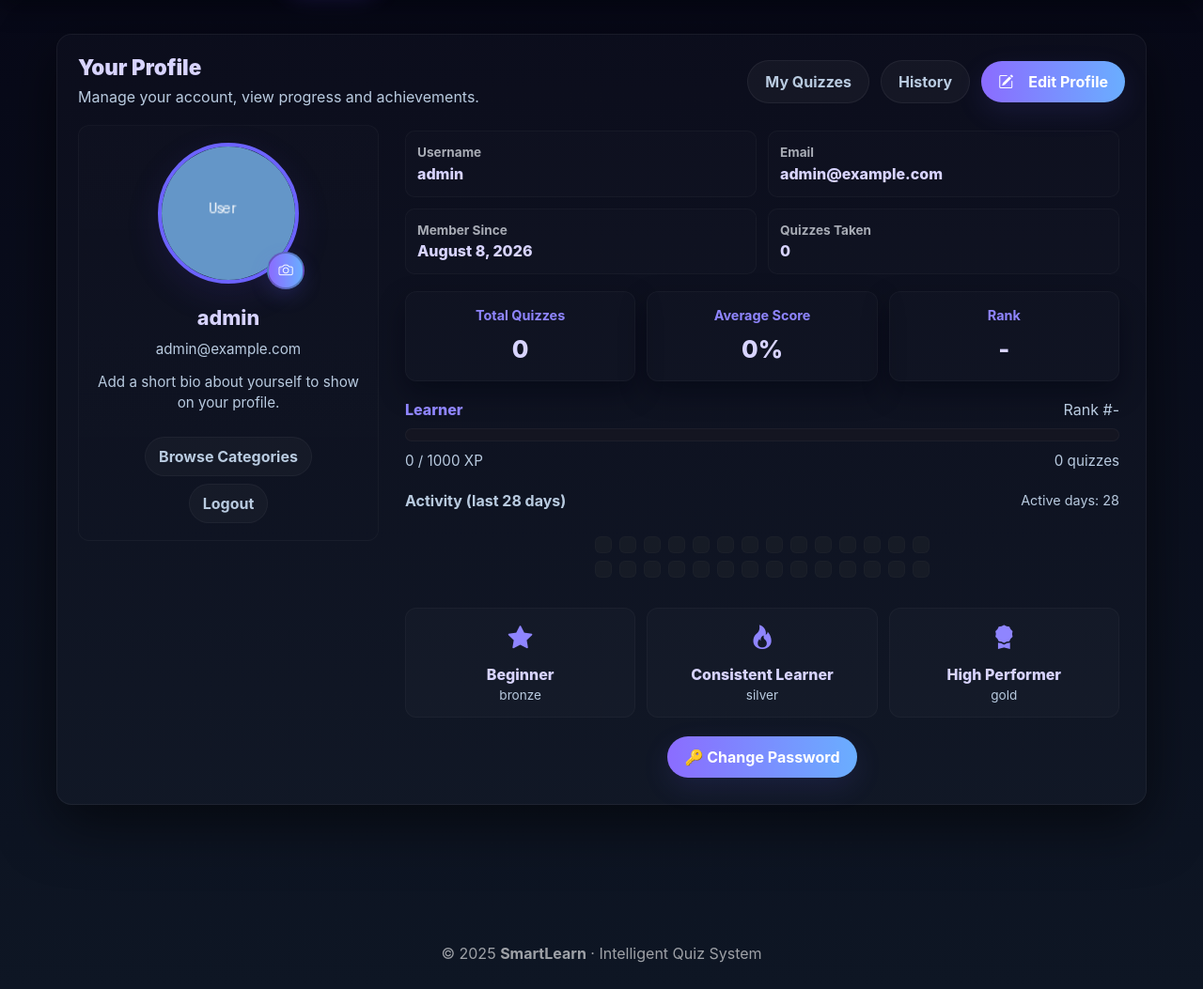
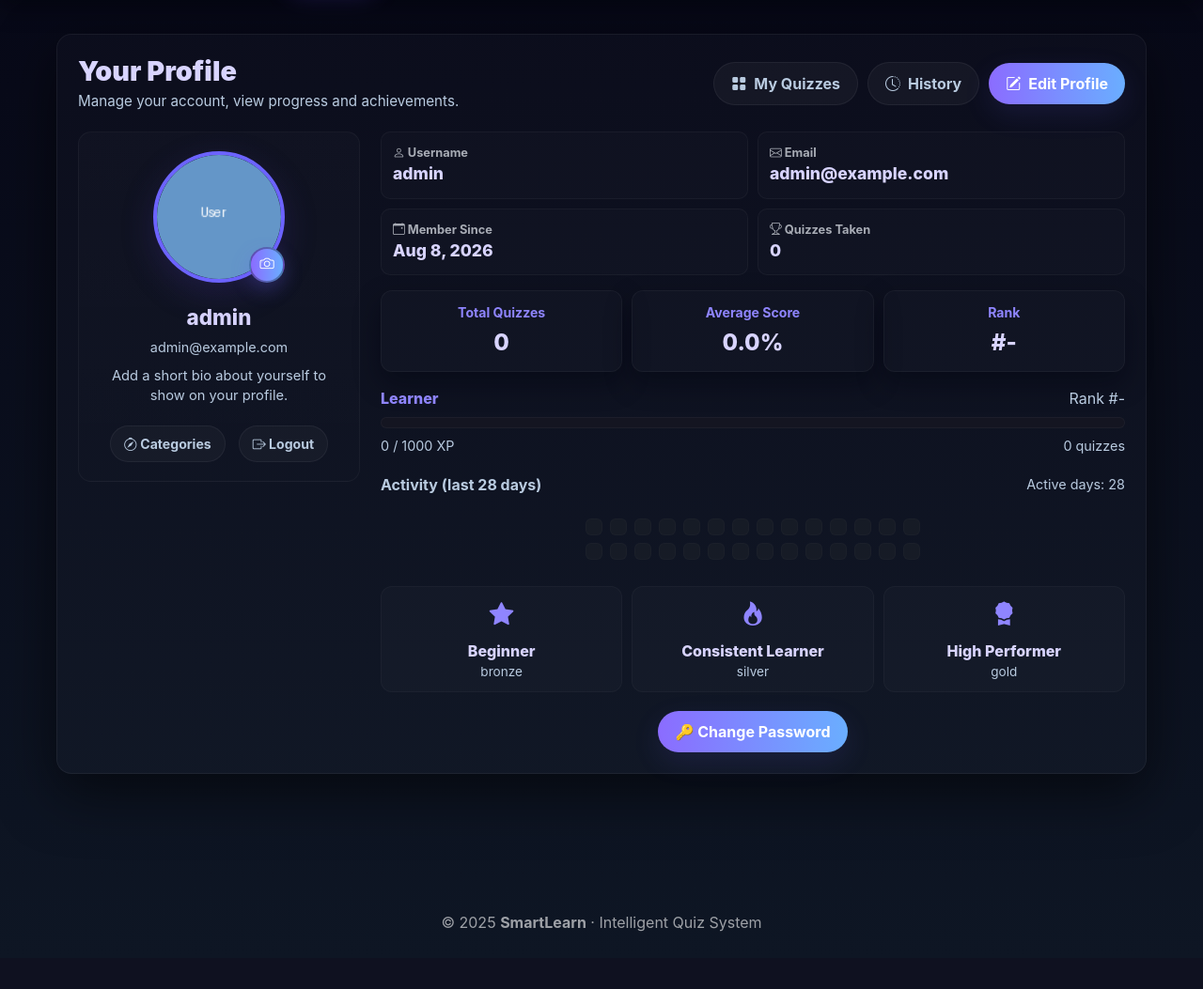
Before and after one commit to Lohithkumar088/INTELLIGENT-QUIZ-MANAGEMENT-SYSTEM, a Django app: page /profile/ in a window 1280 px wide. Shown: the part 65-1118 px from the top of the page at 94% size. After the commit the page ends 1057 px from the top, so only its background shows below. Run offline with Django 5.2, Linux system fonts and the light colour scheme; a user stored in the database is signed in; data comes from the database, SQL or seed files in the repository.

Commit message:
Optimize profile page for mobile, tablet, and desktop with responsive actions, grid, and modals

```diff
--- a/templates/users/profile.html
+++ b/templates/users/profile.html
@@ -34,10 +34,19 @@
 
 /* top row */
 .profile-top{
-  display:flex; justify-content:space-between; align-items:center; gap:12px; margin-bottom:18px;
+  display:flex; justify-content:space-between; align-items:center; gap:14px; margin-bottom:20px; flex-wrap: wrap;
 }
-.profile-title{ font-size:1.4rem; font-weight:900; color:var(--hero-text); margin:0; }
-.profile-sub{ color:var(--muted); margin-top:6px; }
+.profile-top-actions {
+  display: flex; gap: 10px; align-items: center; flex-wrap: wrap;
+}
+@media(max-width: 768px) {
+  .profile-top { flex-direction: column; align-items: flex-start; }
+  .profile-top-actions { width: 100%; justify-content: flex-start; }
+  .profile-top-actions .btn-pill { flex: 1; justify-content: center; min-width: 100px; font-size: 0.9rem; padding: 10px 12px; }
+}
+
+.profile-title{ font-size:clamp(1.4rem, 4.5vw, 1.8rem); font-weight:900; color:var(--hero-text); margin:0; }
+.profile-sub{ color:var(--muted); margin-top:4px; font-size: 0.95rem; }
 
 /* shared button styles (match home) */
 .btn-pill{ padding:10px 18px; border-radius:50px; font-weight:700; display:inline-flex; gap:8px; align-items:center; text-decoration:none; cursor:pointer; border:none; }
@@ -45,81 +54,86 @@
 .btn-ghost{ background: rgba(255,255,255,0.04); color:var(--muted); border:1px solid rgba(255,255,255,0.06); }
 
 /* layout */
-.profile-grid{ display:grid; grid-template-columns:320px 1fr; gap:22px; align-items:start; }
+.profile-grid{ display:grid; grid-template-columns:300px 1fr; gap:22px; align-items:start; }
 @media(max-width:880px){ .profile-grid{ grid-template-columns:1fr; } }
 
 /* left column */
 .profile-left{
-  padding:18px; border-radius:12px;
-  background: linear-gradient(180deg, rgba(255,255,255,0.01), rgba(255,255,255,0.005));
-  border:1px solid rgba(255,255,255,0.03);
+  padding:20px 16px; border-radius:14px;
+  background: linear-gradient(180deg, rgba(255,255,255,0.02), rgba(255,255,255,0.008));
+  border:1px solid rgba(255,255,255,0.04);
   text-align:center; position:relative;
 }
 .avatar-wrap{ position:relative; display:inline-block; }
 .profile-avatar{
-  width:150px; height:150px; border-radius:50%; object-fit:cover;
-  border:4px solid #6C63FF; box-shadow:0 12px 34px rgba(72,52,160,0.18);
-  display:block;
+  width: clamp(110px, 26vw, 140px); height: clamp(110px, 26vw, 140px); border-radius:50%; object-fit:cover;
+  border:4px solid #6C63FF; box-shadow:0 12px 34px rgba(72,52,160,0.25);
+  display:block; margin: 0 auto;
 }
 .avatar-edit {
-  position:absolute; right:-6px; bottom:-6px;
+  position:absolute; right:0px; bottom:0px;
   background:linear-gradient(90deg,var(--accent-start),var(--accent-end));
-  border-radius:999px; width:40px; height:40px; display:flex; align-items:center; justify-content:center;
-  box-shadow:0 8px 20px rgba(108,99,255,0.18); cursor:pointer; border:2px solid rgba(0,0,0,0.25);
+  border-radius:999px; width:38px; height:38px; display:flex; align-items:center; justify-content:center;
+  box-shadow:0 8px 20px rgba(108,99,255,0.25); cursor:pointer; border:2px solid rgba(0,0,0,0.3);
 }
 .avatar-edit i{ color:white; font-size:0.95rem; }
 
-.profile-name{ margin-top:14px; font-weight:800; color:var(--hero-text); font-size:1.35rem; }
-.profile-email{ color:var(--muted); margin-top:6px; font-size:0.95rem; }
-.profile-bio{ color:var(--muted); margin-top:12px; font-size:0.95rem; }
+.profile-name{ margin-top:14px; font-weight:800; color:var(--hero-text); font-size:clamp(1.2rem, 3.5vw, 1.4rem); }
+.profile-email{ color:var(--muted); margin-top:4px; font-size:0.9rem; word-break: break-all; }
+.profile-bio{ color:var(--muted); margin-top:10px; font-size:0.92rem; line-height: 1.4; }
 
 /* quick actions */
 .small-action{
-  display:inline-block; margin:8px 6px 0 6px; padding:8px 14px; border-radius:40px;
-  background: rgba(255,255,255,0.03); color:var(--muted); font-weight:700; border:1px solid rgba(255,255,255,0.04); text-decoration:none;
+  display:inline-block; margin:6px 4px 0 4px; padding:8px 14px; border-radius:40px;
+  background: rgba(255,255,255,0.03); color:var(--muted); font-weight:700; border:1px solid rgba(255,255,255,0.05); text-decoration:none; font-size: 0.88rem;
 }
-.small-action:hover{ transform:translateY(-3px); }
+.small-action:hover{ transform:translateY(-2px); color: #fff; }
 
 /* right column */
-.profile-right{ padding:6px; }
+.profile-right{ padding:0px; }
 
 /* info grid */
-.info-grid{ display:grid; grid-template-columns:1fr 1fr; gap:12px; margin-bottom:18px; }
-@media(max-width:520px){ .info-grid{ grid-template-columns:1fr; } }
-.info-item{ padding:12px; border-radius:10px; background: rgba(255,255,255,0.01); border:1px solid rgba(255,255,255,0.03); }
-.info-label{ color:#A8ACB5; font-weight:700; display:block; font-size:0.85rem; }
-.info-value{ color:var(--hero-text); font-weight:800; margin-top:6px; }
+.info-grid{ display:grid; grid-template-columns:1fr 1fr; gap:10px; margin-bottom:16px; }
+@media(max-width:520px){ .info-grid{ grid-template-columns:1fr 1fr; gap: 8px; } }
+.info-item{ padding:12px; border-radius:10px; background: rgba(255,255,255,0.015); border:1px solid rgba(255,255,255,0.04); }
+.info-label{ color:#A8ACB5; font-weight:700; display:block; font-size:0.8rem; }
+.info-value{ color:var(--hero-text); font-weight:800; margin-top:4px; font-size: clamp(0.95rem, 3vw, 1.1rem); word-break: break-word; }
 
 /* stats */
-.stats-grid{ display:grid; grid-template-columns: repeat(auto-fit, minmax(130px, 1fr)); gap:12px; margin-top:6px; }
-.stat-card{ padding:14px 16px; border-radius:12px; border:1px solid rgba(255,255,255,0.03); background: rgba(255,255,255,0.01); text-align:center; box-shadow:0 12px 28px rgba(2,4,16,0.45); }
-.stat-title{ color:#8F85FF; font-weight:700; font-size:0.9rem; }
-.stat-value{ color:var(--hero-text); font-size:clamp(1.3rem, 4vw, 1.6rem); font-weight:800; margin-top:6px; }
+.stats-grid{ display:grid; grid-template-columns: repeat(3, 1fr); gap:10px; margin-top:6px; }
+@media(max-width: 480px){ .stats-grid{ grid-template-columns: repeat(3, 1fr); gap: 6px; } }
+.stat-card{ padding:12px 10px; border-radius:12px; border:1px solid rgba(255,255,255,0.04); background: rgba(255,255,255,0.015); text-align:center; box-shadow:0 12px 28px rgba(2,4,16,0.45); }
+.stat-title{ color:#8F85FF; font-weight:700; font-size:clamp(0.72rem, 2.2vw, 0.88rem); }
+.stat-value{ color:var(--hero-text); font-size:clamp(1.1rem, 3.8vw, 1.5rem); font-weight:800; margin-top:4px; }
 
 /* XP */
-.xp-container{ margin-top:18px; }
-.xp-bar{ height:14px; border-radius:10px; background:#141521; overflow:hidden; border:1px solid rgba(255,255,255,0.04); }
+.xp-container{ margin-top:16px; }
+.xp-bar{ height:12px; border-radius:10px; background:#141521; overflow:hidden; border:1px solid rgba(255,255,255,0.04); }
 .xp-fill{ height:100%; width:0%; border-radius:10px; background: linear-gradient(90deg,var(--accent-start),var(--accent-end)); transition: width 900ms cubic-bezier(.2,.9,.2,1); }
-.xp-meta{ display:flex; justify-content:space-between; margin-top:10px; color:var(--muted); font-size:0.95rem; }
+.xp-meta{ display:flex; justify-content:space-between; margin-top:8px; color:var(--muted); font-size:0.9rem; }
 
 /* heatmap */
 .heatmap-container{ overflow-x:auto; -webkit-overflow-scrolling:touch; padding: 4px 0; }
-.heatmap{ display:grid; grid-template-columns: repeat(14, 18px); gap:8px; justify-content:center; margin-top:14px; margin-bottom:14px; min-width: 380px; }
+.heatmap{ display:grid; grid-template-columns: repeat(14, 18px); gap:8px; justify-content:center; margin-top:12px; margin-bottom:12px; min-width: 380px; }
 .heatbox{ width:18px; height:18px; border-radius:6px; background:#2b2f35; border:1px solid rgba(255,255,255,0.06); transition:background .18s; }
 .h0{ background:#25282c; opacity:0.35; } .h1{ background:#c9d6ff } .h2{ background:#8F85FF } .h3{ background:#6C63FF } .h4{ background:#4533A5; }
 
 /* trophy wall */
-.trophy-wall{ display:grid; grid-template-columns: repeat(auto-fit, minmax(130px, 1fr)); gap:12px; margin-top:14px; }
-.trophy{ padding:12px; border-radius:12px; background: rgba(255,255,255,0.02); border:1px solid rgba(255,255,255,0.03); text-align:center; }
+.trophy-wall{ display:grid; grid-template-columns: repeat(auto-fit, minmax(110px, 1fr)); gap:10px; margin-top:12px; }
+.trophy{ padding:10px; border-radius:12px; background: rgba(255,255,255,0.02); border:1px solid rgba(255,255,255,0.03); text-align:center; }
 
 /* modal */
-.edit-modal{ display:none; position:fixed; inset:0; z-index:3000; background:rgba(0,0,0,0.6); align-items:center; justify-content:center; }
-.modal-box{ background:#0e1622; padding:22px; width:720px; max-width:96%; border-radius:12px; border:1px solid #222835; color:#fff; box-shadow:0 30px 80px rgba(2,6,23,0.7); }
-@media(max-width:900px){ .modal-box{ width:92%; padding:18px; } }
-.form-control{ background:#0f1720; border:1px solid #2b3440; color:#fff; padding:10px; border-radius:8px; width:100%; box-sizing:border-box; }
+.edit-modal{ display:none; position:fixed; inset:0; z-index:3000; background:rgba(0,0,0,0.7); backdrop-filter: blur(6px); align-items:center; justify-content:center; }
+.modal-box{ background:#0e1622; padding:22px; width:680px; max-width:94%; border-radius:14px; border:1px solid #283244; color:#fff; box-shadow:0 30px 80px rgba(2,6,23,0.7); max-height: 90vh; overflow-y: auto; }
+@media(max-width:600px){
+  .modal-box{ padding:16px; }
+  .modal-form-grid{ grid-template-columns: 1fr !important; }
+  .modal-form-grid > div { grid-column: 1 / -1 !important; }
+}
+.form-control{ background:#0f1720 !important; border:1px solid #2b3440 !important; color:#fff !important; padding:12px; border-radius:10px; width:100%; font-size:16px !important; }
 
 /* form label */
-.form-label{ color:#d7defb; font-size:1rem; font-weight:700; margin-bottom:8px; display:block; }
+.form-label{ color:#d7defb; font-size:0.92rem; font-weight:700; margin-bottom:6px; display:block; }
 
 /* utilities */
 .flex-between{ display:flex; justify-content:space-between; align-items:center; gap:12px; }
@@ -137,11 +151,11 @@
         <div class="profile-sub">Manage your account, view progress and achievements.</div>
       </div>
 
-      <div style="display:flex; gap:12px; align-items:center;">
-        <a class="btn-pill btn-ghost" href="{% url 'my_quizzes' %}">My Quizzes</a>
-        <a class="btn-pill btn-ghost" href="{% url 'history' %}">History</a>
+      <div class="profile-top-actions">
+        <a class="btn-pill btn-ghost" href="{% url 'my_quizzes' %}"><i class="bi bi-grid-fill"></i> My Quizzes</a>
+        <a class="btn-pill btn-ghost" href="{% url 'history' %}"><i class="bi bi-clock-history"></i> History</a>
         <button class="btn-pill btn-primary" onclick="openEditModal()" aria-label="Edit profile">
-          <i class="bi bi-pencil-square" style="margin-right:8px;"></i> Edit Profile
+          <i class="bi bi-pencil-square"></i> Edit Profile
         </button>
       </div>
     </div>
@@ -167,9 +181,9 @@
 
         <p class="profile-bio">{{ user.profile.bio|default:"Add a short bio about yourself to show on your profile." }}</p>
 
-        <div style="margin-top:14px;">
-          <a href="{% url 'categories' %}" class="small-action">Browse Categories</a>
-          <a href="{% url 'logout' %}" class="small-action">Logout</a>
+        <div style="margin-top:14px; display: flex; flex-wrap: wrap; justify-content: center; gap: 6px;">
+          <a href="{% url 'categories' %}" class="small-action"><i class="bi bi-compass"></i> Categories</a>
+          <a href="{% url 'logout' %}" class="small-action"><i class="bi bi-box-arrow-right"></i> Logout</a>
         </div>
       </div>
 
@@ -179,22 +193,22 @@
         <!-- Info -->
         <div class="info-grid" role="region" aria-label="Account information">
           <div class="info-item">
-            <span class="info-label">Username</span>
+            <span class="info-label"><i class="bi bi-person"></i> Username</span>
             <span class="info-value">{{ user.username }}</span>
           </div>
 
           <div class="info-item">
-            <span class="info-label">Email</span>
+            <span class="info-label"><i class="bi bi-envelope"></i> Email</span>
             <span class="info-value">{{ user.email }}</span>
           </div>
 
           <div class="info-item">
-            <span class="info-label">Member Since</span>
-            <span class="info-value">{{ user.date_joined|date:"F j, Y" }}</span>
+            <span class="info-label"><i class="bi bi-calendar-event"></i> Member Since</span>
+            <span class="info-value">{{ user.date_joined|date:"M j, Y" }}</span>
           </div>
 
           <div class="info-item">
-            <span class="info-label">Quizzes Taken</span>
+            <span class="info-label"><i class="bi bi-trophy"></i> Quizzes Taken</span>
             <span class="info-value">{{ total_quizzes|default:0 }}</span>
           </div>
         </div>
@@ -208,12 +222,12 @@
 
           <div class="stat-card">
             <div class="stat-title">Average Score</div>
-            <div class="stat-value">{{ avg_score|default:0 }}%</div>
+            <div class="stat-value">{{ avg_score|default:0|floatformat:1 }}%</div>
           </div>
 
           <div class="stat-card">
             <div class="stat-title">Rank</div>
-            <div class="stat-value">{{ user_rank|default:"-" }}</div>
+            <div class="stat-value">#{{ user_rank|default:"-" }}</div>
           </div>
         </div>
 
@@ -304,7 +318,7 @@
     <form method="POST" enctype="multipart/form-data" id="profileForm">
       {% csrf_token %}
       <input type="hidden" name="form_type" value="profile">
-      <div style="display:grid; grid-template-columns: 1fr 1fr; gap:12px;">
+      <div class="modal-form-grid" style="display:grid; grid-template-columns: 1fr 1fr; gap:12px;">
         <div>
           <label class="form-label">Username</label>
           {{ u_form.username }}
```
